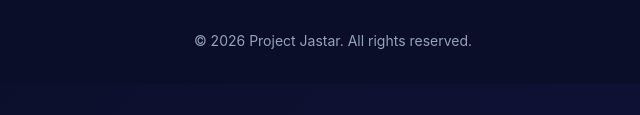
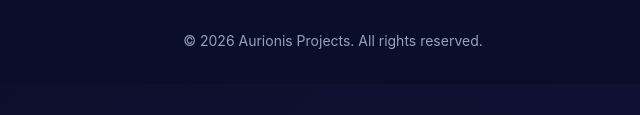
Before and after one commit to Aurionis2026/Project-Jastar, a plain HTML site: page news.html in a window 1280 px wide. Shown: the part 682-797 px from the top of the page, 307-947 px from the left. Drawn offline with Linux system fonts and the light colour scheme.

Commit message:
Update news.html

```diff
--- a/news.html
+++ b/news.html
@@ -69,7 +69,7 @@
     <!-- Footer -->
     <footer class="footer">
         <div class="container">
-            <p>&copy; 2026 Project Jastar. All rights reserved.</p>
+            <p>&copy; 2026 Aurionis Projects. All rights reserved.</p>
         </div>
     </footer>
 </body>
```
